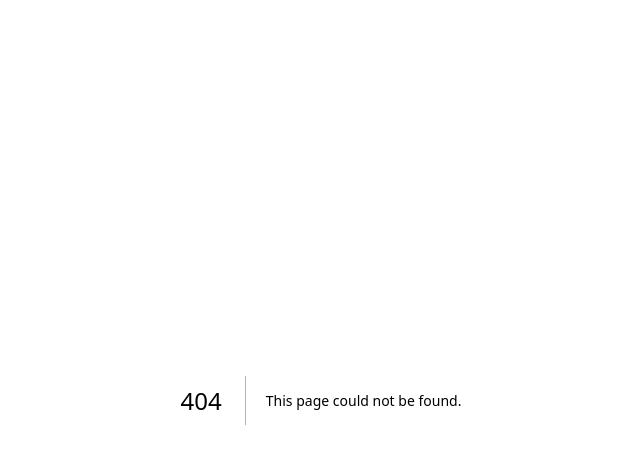
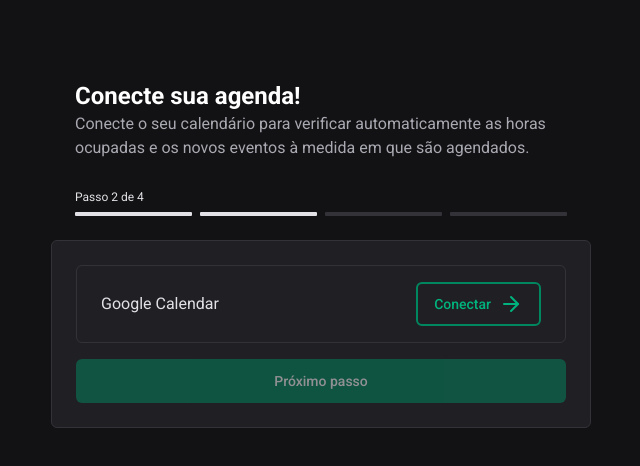
Before and after one commit to CaioQuirinoMedeiros/ignite-call, a Next.js app: page /register/connect-calendar in a window 1280 px wide. Before the commit this address had no page. Shown: the top 466 px of the page, without its empty margins (319-959 px from the left). Built offline with nearby package versions, Linux system fonts and the light colour scheme.

Commit message:
connect-calendar page

```diff
--- a/src/app/register/_components/register-form.tsx
+++ b/src/app/register/_components/register-form.tsx
@@ -8,7 +8,7 @@ import { ArrowRight } from 'lucide-react'
 import { useForm } from 'react-hook-form'
 import { z } from 'zod'
 import { zodResolver } from '@hookform/resolvers/zod'
-import { useSearchParams } from 'next/navigation'
+import { useRouter, useSearchParams } from 'next/navigation'
 import { api } from '@/lib/axios'
 import { AxiosError } from 'axios'
 import { useToast } from '@/components/ui/use-toast'
@@ -28,6 +28,7 @@ type RegisterFormData = z.infer<typeof registerFormSchema>
 
 export default function RegisterForm() {
   const searchParams = useSearchParams()
+  const router = useRouter()
   const { toast } = useToast()
 
   const usernameQueryParam = searchParams.get('username')
@@ -49,21 +50,20 @@ export default function RegisterForm() {
   }, [setValue, usernameQueryParam])
 
   async function handleRegister(formData: RegisterFormData) {
-    console.log(formData)
     try {
-      const response = await api.post('/users', {
+      await api.post('/users', {
         username: formData.username,
         name: formData.name
       })
 
-      console.log(response)
+      router.push(`/register/connect-calendar`)
     } catch (error: any) {
       console.log(error)
       if (error instanceof AxiosError) {
         if (error.response?.data?.message) {
           toast({
             title: 'Erro do servidor',
-            description: error.response.data.message,
+            description: error.response.data.message
           })
         }
       }
--- /dev/null
+++ b/src/app/register/connect-calendar/page.tsx
@@ -0,0 +1,32 @@
+import { MultiStep } from '@/components/ui/multi-step'
+
+import { Box } from '@/components/ui/box'
+import { Button } from '@/components/ui/button'
+import { ArrowRight } from 'lucide-react'
+
+export default function ConnectCalendar() {
+  return (
+    <main className='max-w-[572px] mt-20 mb-4 mx-auto px-4'>
+      <div className='px-6 flex flex-col'>
+        <h2 className='text-2xl text-white font-bold'>Conecte sua agenda!</h2>
+        <p className='text-gray-200 mb-6'>
+          Conecte o seu calendário para verificar automaticamente as horas
+          ocupadas e os novos eventos à medida em que são agendados.
+        </p>
+
+        <MultiStep size={4} currentStep={2} className='box-border' />
+      </div>
+
+      <Box className='mt-6'>
+        <div className='border border-gray-600 px-6 py-4 flex flex-row items-center justify-between rounded-md mb-4'>
+          <span className='text-gray-100'>Google Calendar</span>
+          <Button variant='secondary'>
+            Conectar
+            <ArrowRight />
+          </Button>
+        </div>
+        <Button className='w-full' disabled>Próximo passo</Button>
+      </Box>
+    </main>
+  )
+}
--- a/src/app/register/page.tsx
+++ b/src/app/register/page.tsx
@@ -6,7 +6,7 @@ export default function Register() {
   return (
     <main className='max-w-[572px] mt-20 mb-4 mx-auto px-4'>
       <div className='px-6 flex flex-col'>
-        <h2 className=''>Bem-vindo ao Ignite Call!</h2>
+        <h2 className='text-2xl text-white font-bold'>Bem-vindo ao Ignite Call!</h2>
         <p className='text-gray-200 mb-6'>
           Precisamos de algumas informações para criar seu perfil! Ah, você pode
           editar essas informações depois.
```
Also changed, not shown: 1 other file (tests, documents, lock files or other folders).
